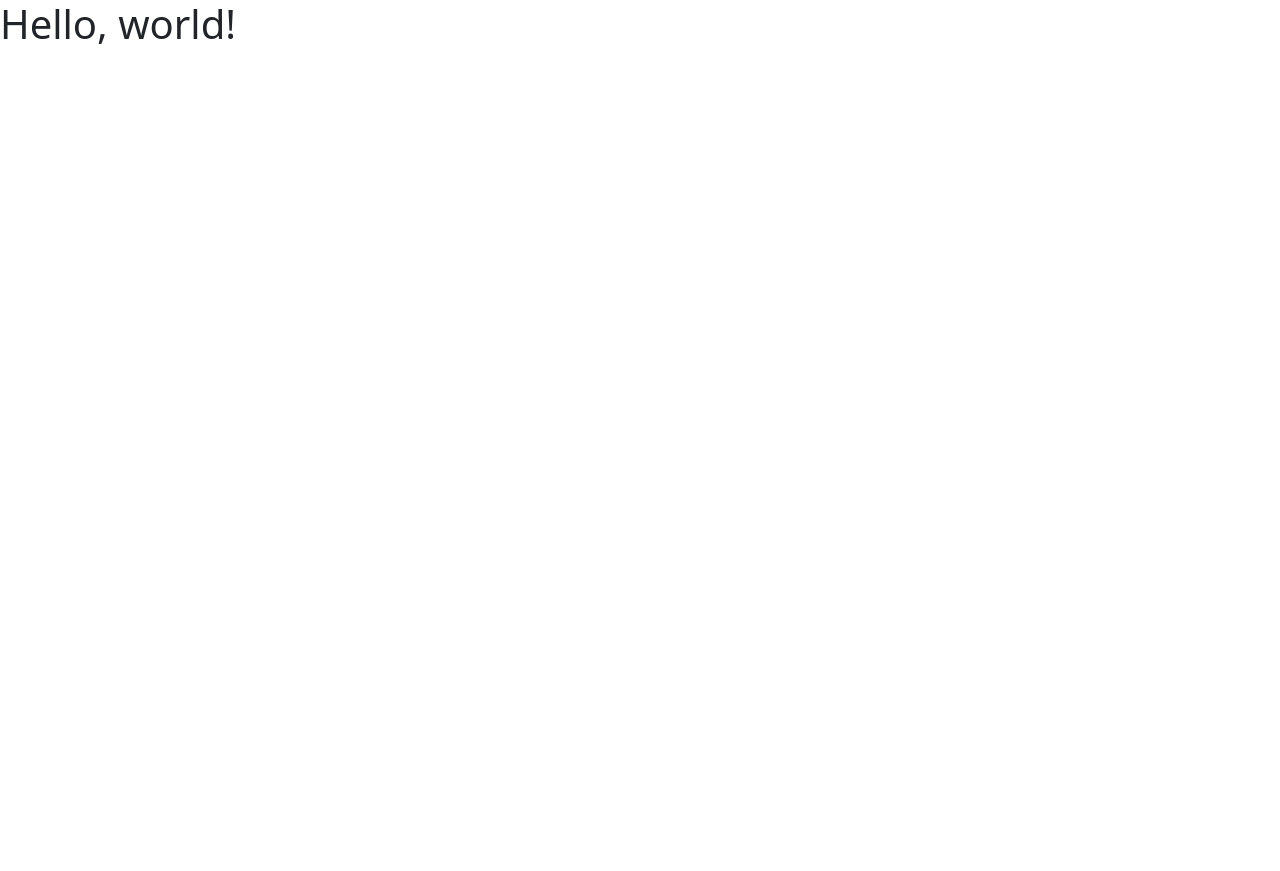
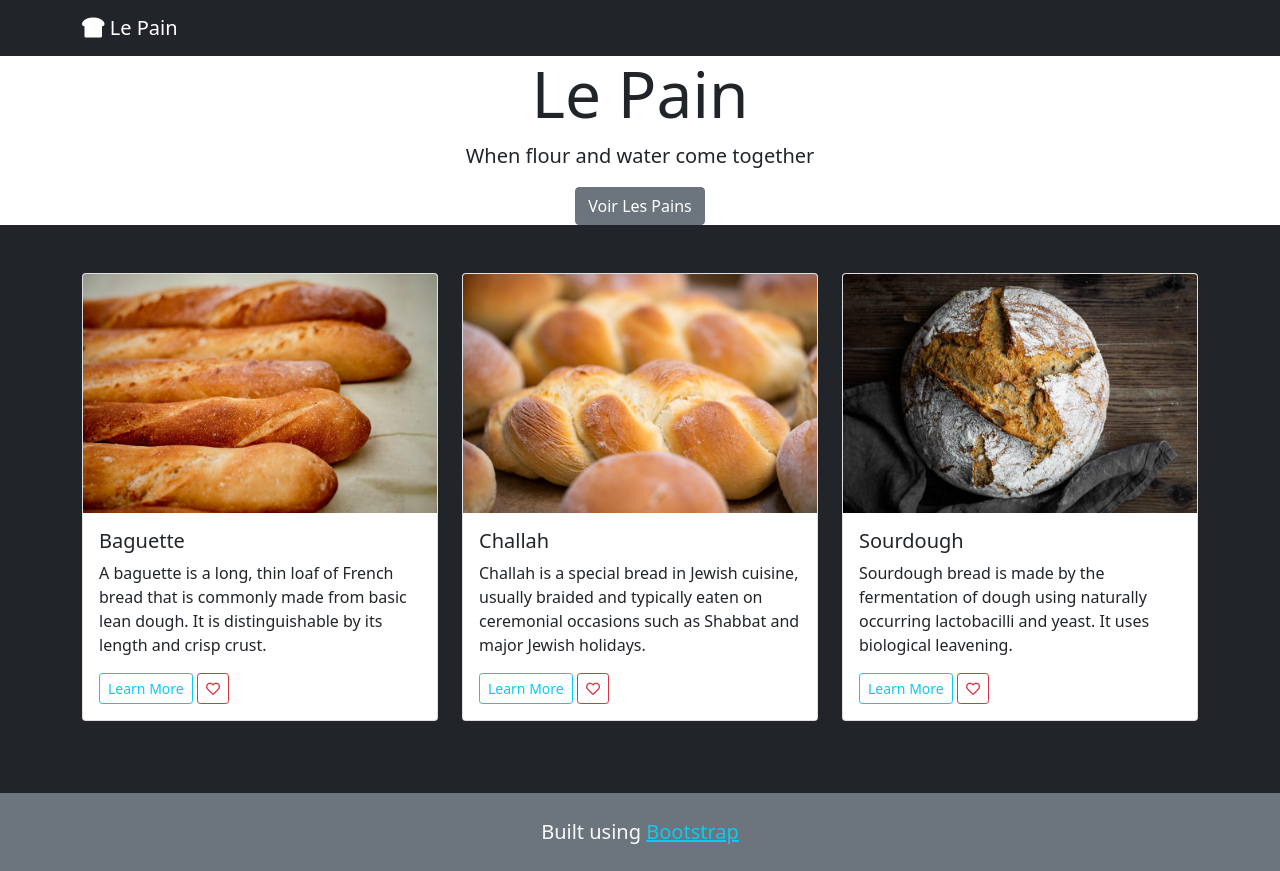
Before and after one commit to MarshallCarter/LePain, a plain HTML site: page index.html in a window 1280 px wide. Before the commit the page ends 800 px from the top, so only its background shows below. Drawn offline with nearby package versions, Linux system fonts and the light colour scheme; a web font is replaced by a local one.

Commit message:
Initial version of index.html file complete

```diff
--- a/index.html
+++ b/index.html
@@ -1,40 +1,98 @@
 <!doctype html>
 <html lang="en">
-
 <head>
   <!-- Required meta tags -->
   <meta charset="utf-8">
   <meta name="viewport" content="width=device-width, initial-scale=1">
-
   <!-- Bootstrap CSS -->
   <link href="https://cdn.jsdelivr.net/npm/bootstrap@5.0.0-beta2/dist/css/bootstrap.min.css" rel="stylesheet"
     integrity="sha384-BmbxuPwQa2lc/FVzBcNJ7UAyJxM6wuqIj61tLrc4wSX0szH/Ev+nYRRuWlolflfl" crossorigin="anonymous">
-
   <!-- Google Fonts Link -->
   <link rel="preconnect" href="https://fonts.gstatic.com">
   <link href="https://fonts.googleapis.com/css2?family=IM+Fell+French+Canon&display=swap" rel="stylesheet">
-
   <!-- Font Awesome Link -->
   <link rel="stylesheet" href="https://use.fontawesome.com/releases/v5.15.2/css/all.css"
     integrity="sha384-vSIIfh2YWi9wW0r9iZe7RJPrKwp6bG+s9QZMoITbCckVJqGCCRhc+ccxNcdpHuYu" crossorigin="anonymous">
-
-    <!-- Link to CSS file , This needs to be the last link in the Head area -->
+  <!-- Link to CSS file -->
   <link rel="stylesheet" href="main.css">
-
-
   <title>Le Pain</title>
 </head>
-
 <body>
-    <h1>Hello, world!</h1>
-
-
-    <!-- Link to Bootstrap Javascript -->
+  <!-- Navbar -->
+  <!-- sticky-top will set the "position: sticky" style to the nav element -->
+  <nav class="navbar navbar-dark bg-dark sticky-top">
+    <div class="container">
+      <a class="navbar-brand" href="#">
+        <i class="fas fa-bread-slice"></i> Le Pain
+      </a>
+    </div>
+  </nav>
+  <!-- Header -->
+  <div id="header" class="d-flex flex-column justify-content-center align-items-center m-0 text-center">
+    <h1 class="display-3">Le Pain</h1>
+    <p class="lead">When flour and water come together</p>
+    <a href="#gallery" class="btn btn-secondary">Voir Les Pains</a>
+  </div>
+  <!-- Gallery -->
+  <div id="gallery" class="bg-dark p-5">
+    <div class="container">
+      <div class="row">
+        <!-- Card 1 -->
+        <div class="mb-4 col-lg-4">
+          <div class="card">
+            <img src="Images/baguette.jpg" class="card-img-top" alt="Baguette Bread">
+            <div class="card-body">
+              <h5 class="card-title">Baguette</h5>
+              <p class="card-text">A baguette is a long, thin loaf of French bread that is commonly made from basic lean dough. It is distinguishable by its length and crisp crust.</p>
+              <a href="https://en.wikipedia.org/wiki/Baguette" target="_blank" class="btn btn-outline-info btn-sm">Learn More</a>
+              <a href="#" class="btn btn-outline-danger btn-sm">
+                <i class="far fa-heart"></i>
+              </a>
+            </div>
+          </div>
+        </div>
+        <!-- Card 2 -->
+        <div class="mb-4 col-lg-4">
+          <div class="card">
+            <img src="Images/challah.jpg" class="card-img-top" alt="Challah Bread">
+            <div class="card-body">
+              <h5 class="card-title">Challah</h5>
+              <p class="card-text">Challah is a special bread in Jewish cuisine, usually braided and typically eaten on ceremonial occasions such as Shabbat and major Jewish holidays.</p>
+              <a href="https://en.wikipedia.org/wiki/Challah" target="_blank" class="btn btn-outline-info btn-sm">Learn More</a>
+              <a href="#" class="btn btn-outline-danger btn-sm">
+                <i class="far fa-heart"></i>
+              </a>
+            </div>
+          </div>
+        </div>
+        <!-- Card 3 -->
+        <div class="mb-4 col-lg-4">
+          <div class="card">
+            <img src="Images/sourdough.jpg" class="card-img-top" alt="Sourdough Bread">
+            <div class="card-body">
+              <h5 class="card-title">Sourdough</h5>
+              <p class="card-text">Sourdough bread is made by the fermentation of dough using naturally occurring lactobacilli and yeast. It uses biological leavening.</p>
+              <a href="https://en.wikipedia.org/wiki/Sourdough" target="_blank" class="btn btn-outline-info btn-sm">Learn More</a>
+              <a href="#" class="btn btn-outline-danger btn-sm">
+                <i class="far fa-heart"></i>
+              </a>
+            </div>
+          </div>
+        </div>
+      </div>
+    </div>
+  </div>
+  <!-- Footer -->
+  <div id="footer" class="bg-secondary">
+    <div class="container">
+      <p class="lead mb-0 p-4 text-light text-center">Built using
+        <a href="https://getbootstrap.com/" class="text-info">Bootstrap</a>
+      </p>
+    </div>
+  </div>
+  <!-- Link to Bootstrap JavaScript -->
   <script src="https://cdn.jsdelivr.net/npm/bootstrap@5.0.0-beta2/dist/js/bootstrap.bundle.min.js"
     integrity="sha384-b5kHyXgcpbZJO/tY9Ul7kGkf1S0CWuKcCD38l8YkeH8z8QjE0GmW1gYU5S9FOnJ0"
     crossorigin="anonymous"></script>
-
-
 </body>
-
 </html>
```
Lines whose indentation alone changed are shown as unchanged.
